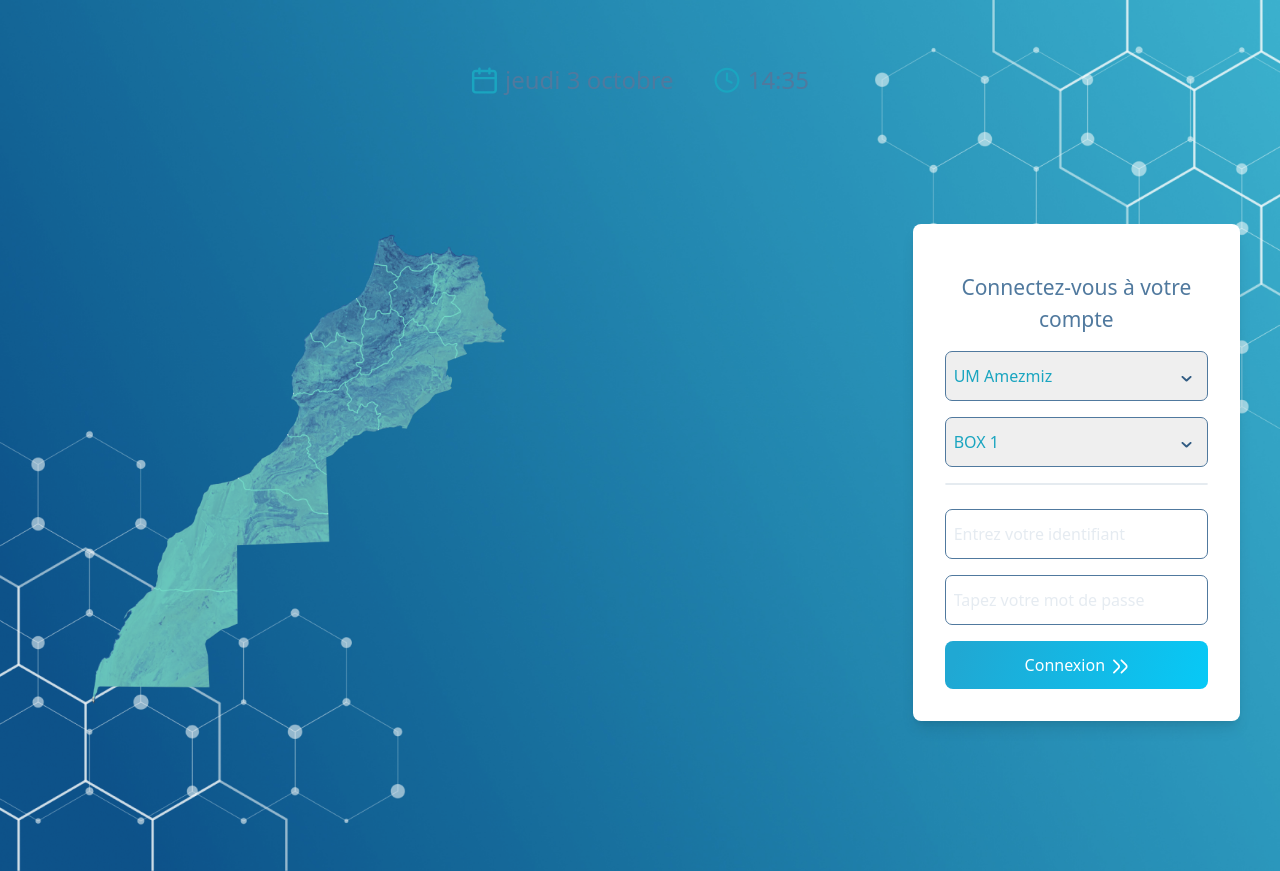
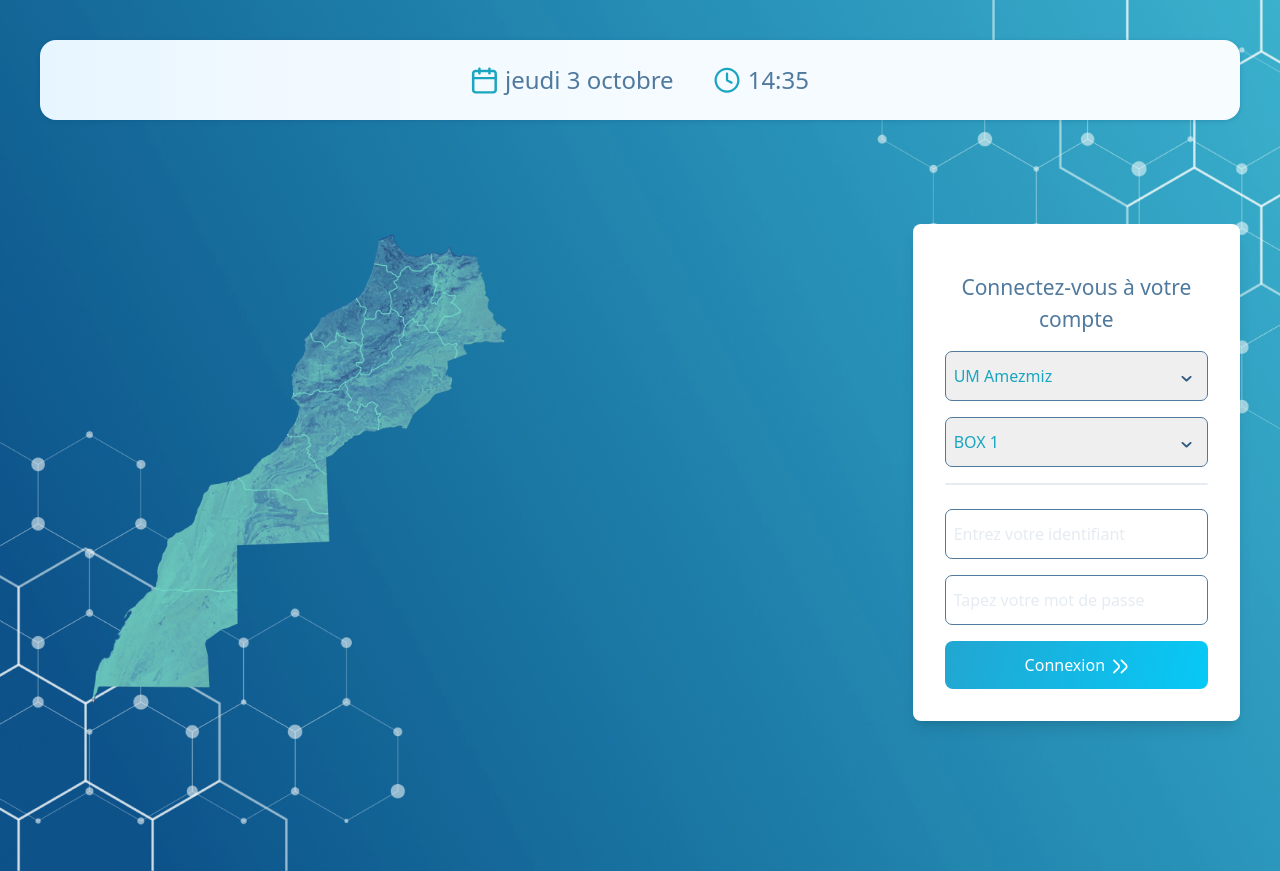
Before and after one commit to zakariacheknane/patient-management-technical-test, a React (Create React App) app: page / in a window 1280 px wide. Built offline with nearby package versions, Linux system fonts and the light colour scheme.

Commit message:
Update tailwind.config.js

```diff
--- a/tailwind.config.js
+++ b/tailwind.config.js
@@ -4,17 +4,28 @@ module.exports = {
   theme: {
     extend: {
       colors: {
-        'steel-blue':'#50799E',
+        'steel-blue': '#50799E',
         'custom-placeholder': '#50799E26',
-        'cyan':'#1AA5C0',
-        'light-grey':"#E5EBF0",
+        'cyan': '#1AA5C0',
+        'light-grey': "#E5EBF0",
+        'dark-royal-blue': "#335D84",
       },
       backgroundImage: {
-        "custom-gradient":"linear-gradient(to right, #E6F5FF, #F3FAFF, #F7FCFF)",
-        'custom-gradient-button':' linear-gradient(108.56deg, #20A8D3 5.8%, #01D1FF 122.34%)',
+        'custom-gradient-navbar': "linear-gradient(89.8deg, #E6F5FF -0.13%, #F3FAFF 23.56%, #F7FCFF 99.83%)",
+        'custom-gradient-div': "linear-gradient(89.36deg, #FDFDFD 8.29%, #EEFCFD 98.21%)",
+        'custom-gradient-button': "linear-gradient(108.56deg, #20A8D3 5.8%, #01D1FF 122.34%)",
         'custom-background': "url('./assets/images/Background.png')",
+        'custom-gradient-2': "linear-gradient(90.84deg, #2786DD 2.37%, #19C8D3 101.75%)",
+
+      },
+      boxShadow: {
+        'custom': '0px 2px 4px 0px #00000040',
+        'custom-navbar': '0px 1px 4px 0px #00467740',
+        'custom-div': "2.86px 3.81px 3.81px 0px #0D88B4",
+
       },
     },
   },
+
   plugins: [],
 };
```
